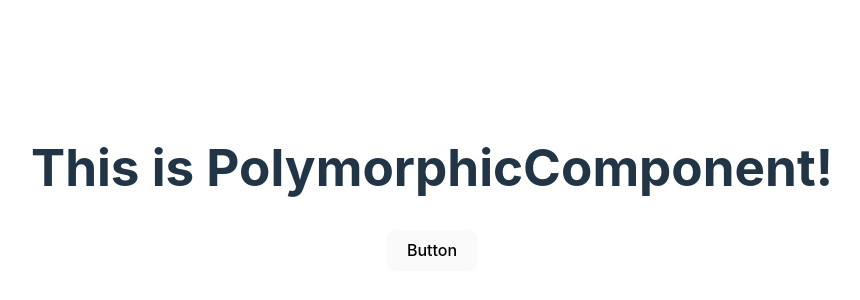
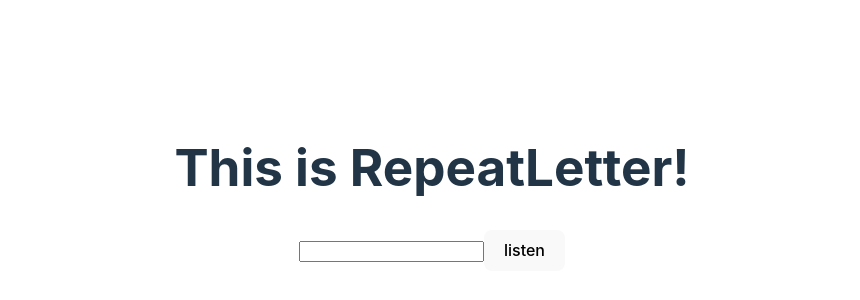
Before and after one commit to Exooo1/viteskills, a React (Vite) app: page / in a window 1280 px wide. Shown: the part 212-512 px from the top of the page, without its empty margins (208-1068 px from the left). Built offline with nearby package versions, Linux system fonts and the light colour scheme; no server answers.

Commit message:
some new

```diff
--- a/src/App.tsx
+++ b/src/App.tsx
@@ -34,6 +34,7 @@ import {NotTsx} from "./css/not/not";
 import {GroupBy} from "./js/groupBy";
 import {Fragment} from "./react/fragment/fragment";
 import {PolymorphicComponent} from "./react/polymorphic/polymorphic-component";
+import {RepeatLetter} from "./components/repeatLetters/repeatLetter";
 
 function App() {
     return (
@@ -73,7 +74,8 @@ function App() {
             {/*<Image/>*/}
             {/*<Hierarchy/>*/}
             {/*<Fragment/>*/}
-            <PolymorphicComponent/>
+            {/*<PolymorphicComponent/>*/}
+            <RepeatLetter/>
         </>
     )
 }
--- /dev/null
+++ b/src/components/repeatLetters/repeatLetter.tsx
@@ -0,0 +1,32 @@
+import {useEffect, useState} from "react";
+
+export const RepeatLetter = () => {
+    const [letter, setLetter] = useState('')
+
+    useEffect( ()=>{
+        navigator.geolocation.getCurrentPosition((result)=>{
+            console.log(result)
+        })
+        const t = async () =>{
+            console.log(await navigator.clipboard.read())
+        }
+        t()
+    },[])
+
+    const getSound = () => {
+        const text = new SpeechSynthesisUtterance(letter)
+        let voices = window.speechSynthesis.getVoices();
+        text.voice = voices[17]
+        console.log(voices)
+        window.speechSynthesis.speak(text)
+        setTimeout(() => {
+            window.speechSynthesis.speak(new SpeechSynthesisUtterance('Ждать, ожидать'))
+        }, 1000)
+    }
+
+    return <div>
+        <h1>This is RepeatLetter!</h1>
+        <input value={letter} onChange={(e) => setLetter(e.target.value)} type="text"/>
+        <button onClick={getSound}>listen</button>
+    </div>
+}
```
